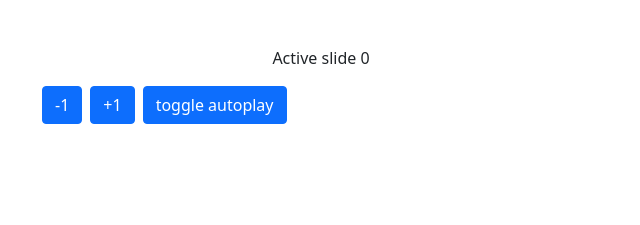
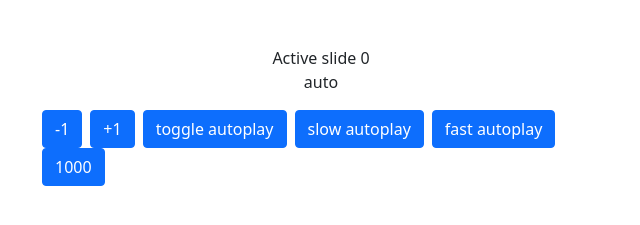
Before and after one commit to RonOvski1212/Huk, a React (Create React App) app: page / in a window 1280 px wide. Shown: the part 421-646 px from the top of the page, without its empty margins (319-959 px from the left). Built offline with nearby package versions, Linux system fonts and the light colour scheme.

Commit message:
testing useReducer

```diff
--- a/src/App.js
+++ b/src/App.js
@@ -1,10 +1,30 @@
-import { useState } from "react";
+import { useState, useReducer } from "react";
 import { Container } from "react-bootstrap";
 import "./App.css";
 
-const Slider = () => {
+function reducer(state, action) {
+  switch (action.type) {
+    case "toggle":
+      return { autoplay: !state.autoplay };
+    case "slow":
+      return { autoplay: 300 };
+    case "fast":
+      return { autoplay: 700 };
+    case "custom":
+      return { autoplay: action.payload };
+    default:
+      throw new Error();
+  }
+}
+
+function init(initial) {
+  return { autoplay: initial };
+}
+
+const Slider = (initial) => {
   const [slide, setSlide] = useState(0);
-  const [autoplay, setAutoplay] = useState(false);
+  //   const [autoplay, setAutoplay] = useState(false);
+  const [autoplay, dispatch] = useReducer(reducer, initial, init);
 
   function changeSlide(i) {
     setSlide((slide) => slide + i);
@@ -20,7 +40,7 @@ const Slider = () => {
         />
         <div className="text-center mt-5">
           Active slide {slide} <br />
-          {autoplay ? "auto" : null}{" "}
+          {autoplay.autoplay ? "auto" : null}{" "}
         </div>
         <div className="buttons mt-3">
           <button
@@ -37,9 +57,29 @@ const Slider = () => {
           </button>
           <button
             className="btn btn-primary me-2"
-            onClick={() => setAutoplay(!autoplay)}
+            onClick={() => dispatch({ type: "toggle" })}
           >
             toggle autoplay
+          </button>
+          <button
+            className="btn btn-primary me-2"
+            onClick={() => dispatch({ type: "slow" })}
+          >
+            slow autoplay
+          </button>
+          <button
+            className="btn btn-primary me-2"
+            onClick={() => dispatch({ type: "fast" })}
+          >
+            fast autoplay
+          </button>
+          <button
+            className="btn btn-primary me-2"
+            onClick={(e) =>
+              dispatch({ type: "custom", payload: +e.target.textContent })
+            }
+          >
+            1000
           </button>
         </div>
       </div>
@@ -48,7 +88,7 @@ const Slider = () => {
 };
 
 function App() {
-  return <Slider />;
+  return <Slider initial={false} />;
 }
 
 export default App;
```
